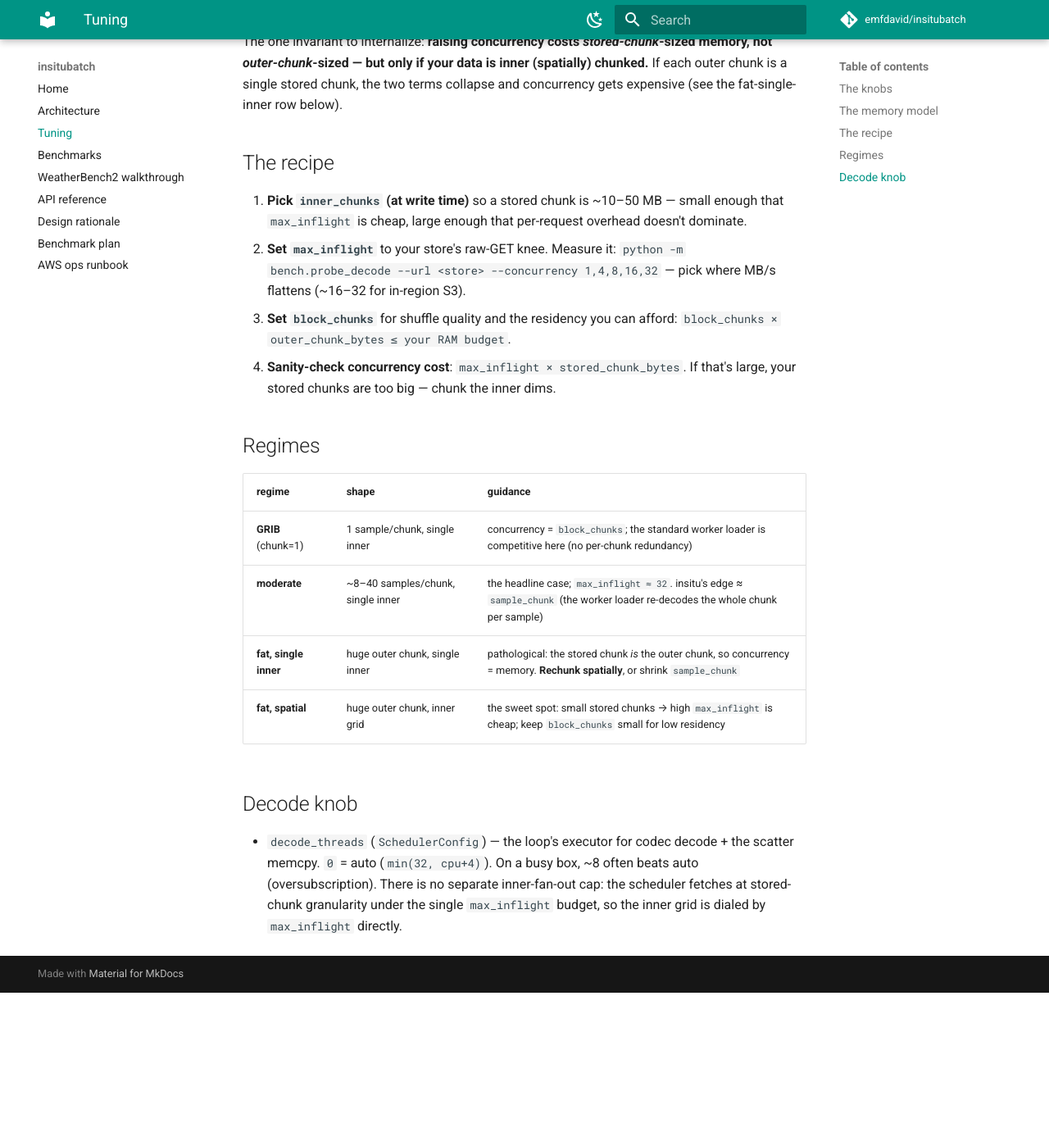
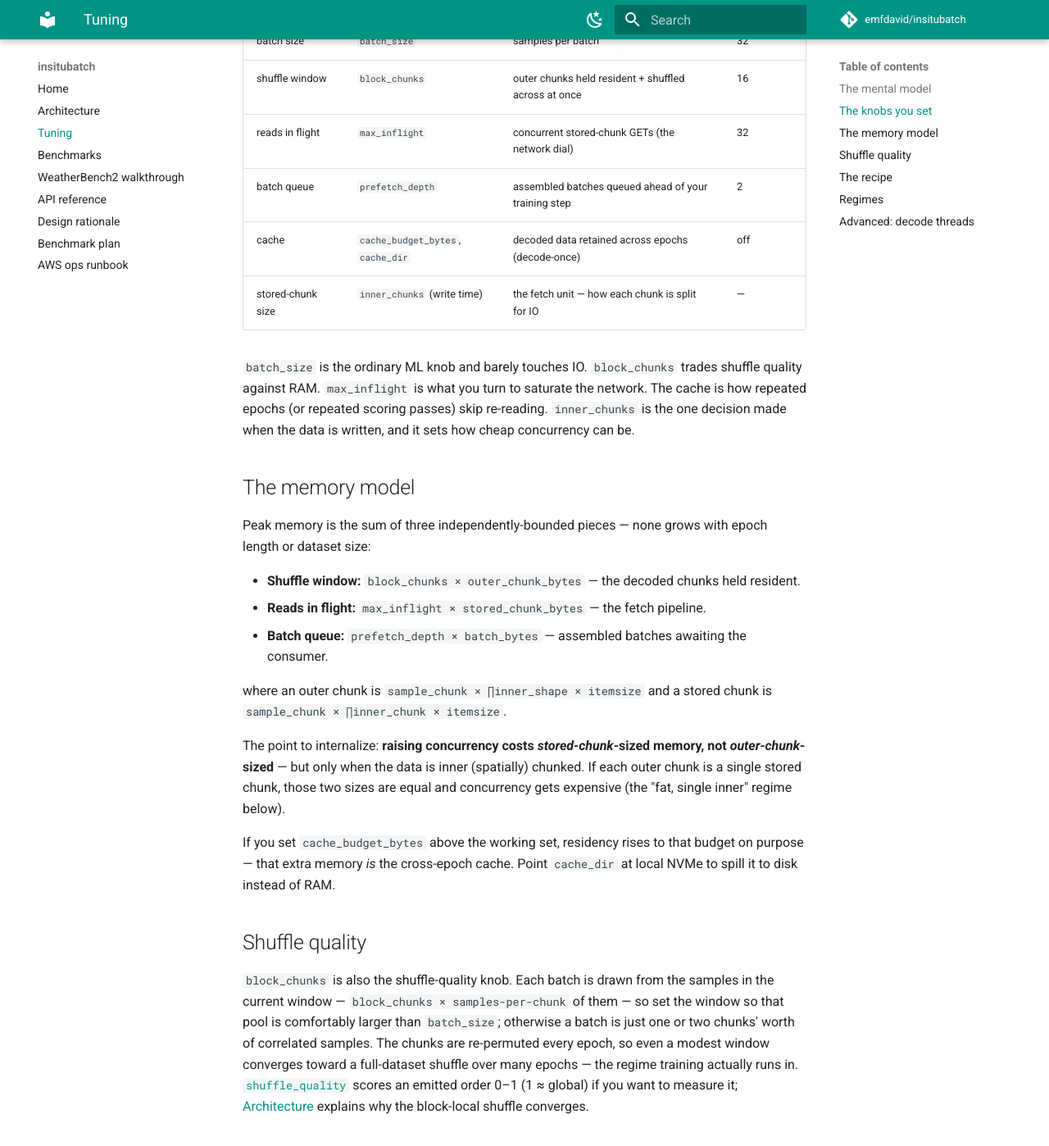
Before and after one commit to emfdavid/insitubatch, an MkDocs documentation site: the page built from docs/tuning.md, in a window 1280 px wide and 1400 px high, scrolled down 759 px. Shown: the whole window at 82% size. Built offline with MkDocs 1.6.1 and Material for MkDocs 9.7.7, drawn with Linux system fonts in a browser that asks for light colours; comment, search, counter and statistics services are not loaded; before the commit the page ends 1970 px from its top, so only the background shows below that; some of the changed text lies outside the part shown.

Commit message:
docs: rewrite tuning.md as practical setup guidance
Phase 3a of the docs cleanup.

- Lead with a plain-language mental model and a concept->argument knob table;
  defer the engine internals to architecture.md.
- Keep "sample" domain-neutral (a timestep, observation, or model state).
- Add a Shuffle quality section: set block_chunks x samples-per-chunk well above
  batch_size; chunks re-permute each epoch so the window converges toward a full
  shuffle over epochs; shuffle_quality measures it.
- Correct decode_threads: auto by default and not exposed on InSituDataset
  (reachable only via SchedulerConfig) -- now an advanced footnote.
- Replace the column-aligned comment block in the memory model with labeled
  pieces; verify all defaults against source.

Verified: mkdocs build --strict clean.

Co-Authored-By: Claude Opus 4.8 <noreply@anthropic.com>

````diff
--- a/docs/tuning.md
+++ b/docs/tuning.md
@@ -1,57 +1,105 @@
-# Tuning: chunks, concurrency, memory
+# Tuning: batch, shuffle window, concurrency, memory
 
-Three knobs decide insitubatch's throughput and memory. They're easy to set once
-you hold the mental model: **a sample is one outer-axis slice spanning all the inner
-chunks of its outer chunk; a batch draws `batch_size` shuffled samples from a window
-of `block_chunks` outer chunks.** From that, everything follows.
+This page is practical guidance for setting up `InSituDataset` on your own store. For *why*
+the engine behaves this way — the read plan, the pool, the prefetch pipeline — see
+[Architecture](architecture.md).
 
-## The knobs
+## The mental model
 
-| knob | controls | set it for |
-|---|---|---|
-| `block_chunks` | shuffle window + decoded chunks held resident | shuffle quality and the RAM you can spend |
-| `max_inflight` | reads in flight (network saturation) | the raw-GET knee of your store |
-| `inner_chunks` (at write time) | stored-chunk size = the fetch unit | cheap concurrency without tiny requests |
+Hold these two sentences and the rest follows:
+
+- A **sample** is one slice of the outer (sample) axis — a timestep, an observation, a
+  model state, whatever your rows are — spanning the whole inner extent of its chunk.
+- A **batch** draws `batch_size` shuffled samples from a **window** of `block_chunks` outer
+  chunks that the loader keeps decoded in memory at once.
+
+So the loader reads each chunk once, holds a rolling window of them, and serves shuffled
+batches out of that window — concurrency fills the window, the window bounds memory.
+
+## The knobs you set
+
+All of these are `InSituDataset(...)` arguments except the last, which is fixed when the
+store is written.
+
+| plain name | argument | what it does | default |
+|---|---|---|---|
+| batch size | `batch_size` | samples per batch | 32 |
+| shuffle window | `block_chunks` | outer chunks held resident + shuffled across at once | 16 |
+| reads in flight | `max_inflight` | concurrent stored-chunk GETs (the network dial) | 32 |
+| batch queue | `prefetch_depth` | assembled batches queued ahead of your training step | 2 |
+| cache | `cache_budget_bytes`, `cache_dir` | decoded data retained across epochs (decode-once) | off |
+| stored-chunk size | `inner_chunks` (write time) | the fetch unit — how each chunk is split for IO | — |
+
+`batch_size` is the ordinary ML knob and barely touches IO. `block_chunks` trades shuffle
+quality against RAM. `max_inflight` is what you turn to saturate the network. The cache is
+how repeated epochs (or repeated scoring passes) skip re-reading. `inner_chunks` is the one
+decision made when the data is written, and it sets how cheap concurrency can be.
 
 ## The memory model
 
-```
-peak ≈ block_chunks × (sample_chunk · ∏inner_shape · itemsize)   # residency (shuffle window)
-     + max_inflight × (sample_chunk · ∏inner_chunk  · itemsize)   # fetch pipeline (in flight)
-     + prefetch_depth × batch_bytes                               # assembled-batch queue
-```
+Peak memory is the sum of three independently-bounded pieces — none grows with epoch length
+or dataset size:
 
-The one invariant to internalize: **raising concurrency costs *stored-chunk*-sized
-memory, not *outer-chunk*-sized — but only if your data is inner (spatially)
-chunked.** If each outer chunk is a single stored chunk, the two terms collapse and
-concurrency gets expensive (see the fat-single-inner row below).
+- **Shuffle window:** `block_chunks × outer_chunk_bytes` — the decoded chunks held resident.
+- **Reads in flight:** `max_inflight × stored_chunk_bytes` — the fetch pipeline.
+- **Batch queue:** `prefetch_depth × batch_bytes` — assembled batches awaiting the consumer.
+
+where an outer chunk is `sample_chunk × ∏inner_shape × itemsize` and a stored chunk is
+`sample_chunk × ∏inner_chunk × itemsize`.
+
+The point to internalize: **raising concurrency costs *stored-chunk*-sized memory, not
+*outer-chunk*-sized** — but only when the data is inner (spatially) chunked. If each outer
+chunk is a single stored chunk, those two sizes are equal and concurrency gets expensive
+(the "fat, single inner" regime below).
+
+If you set `cache_budget_bytes` above the working set, residency rises to that budget on
+purpose — that extra memory *is* the cross-epoch cache. Point `cache_dir` at local NVMe to
+spill it to disk instead of RAM.
+
+## Shuffle quality
+
+`block_chunks` is also the shuffle-quality knob. Each batch is drawn from the samples in the
+current window — `block_chunks × samples-per-chunk` of them — so set the window so that pool
+is comfortably larger than `batch_size`; otherwise a batch is just one or two chunks' worth
+of correlated samples. The chunks are re-permuted every epoch, so even a modest window
+converges toward a full-dataset shuffle over many epochs — the regime training actually runs
+in. [`shuffle_quality`](api.md) scores an emitted order 0–1 (1 ≈ global) if you want to
+measure it; [Architecture](architecture.md) explains why the block-local shuffle converges.
 
 ## The recipe
 
-1. **Pick `inner_chunks` (at write time)** so a stored chunk is ~10–50 MB — small
-   enough that `max_inflight` is cheap, large enough that per-request overhead
-   doesn't dominate.
-2. **Set `max_inflight`** to your store's raw-GET knee. Measure it:
-   `python -m bench.probe_decode --url <store> --concurrency 1,4,8,16,32` — pick
-   where MB/s flattens (~16–32 for in-region S3).
-3. **Set `block_chunks`** for shuffle quality and the residency you can afford:
-   `block_chunks × outer_chunk_bytes ≤ your RAM budget`.
-4. **Sanity-check concurrency cost**: `max_inflight × stored_chunk_bytes`. If that's
-   large, your stored chunks are too big — chunk the inner dims.
+1. **At write time, pick `inner_chunks`** so a stored chunk is ~10–50 MB: small enough that
+   many reads in flight stay cheap, large enough that per-request overhead doesn't dominate.
+2. **Start with the defaults** (`max_inflight=32`, `block_chunks=16`). 32 reads in flight
+   saturates in-region S3 in most cases.
+3. **Raise `block_chunks`** for better shuffle quality, as far as your RAM allows
+   (`block_chunks × outer_chunk_bytes` ≤ your budget).
+4. **Tune `max_inflight`** if the network isn't saturated — raise it until decoded MB/s
+   stops climbing. From the repo you can measure the knee directly:
+
+   ```bash
+   python -m bench.probe_decode --url <store> --concurrency 1,4,8,16,32
+   ```
+
+5. **Sanity-check concurrency cost** (`max_inflight × stored_chunk_bytes`). If it's large,
+   your stored chunks are too big — chunk the inner dims (step 1).
+6. **For multi-epoch training**, set `cache_budget_bytes` to hold the split (and `cache_dir`
+   on NVMe to spill); epoch 0 warms it and later epochs read decode-once.
 
 ## Regimes
 
 | regime | shape | guidance |
 |---|---|---|
-| **GRIB** (chunk=1) | 1 sample/chunk, single inner | concurrency = `block_chunks`; the standard worker loader is competitive here (no per-chunk redundancy) |
-| **moderate** | ~8–40 samples/chunk, single inner | the headline case; `max_inflight ≈ 32`. insitu's edge ≈ `sample_chunk` (the worker loader re-decodes the whole chunk per sample) |
-| **fat, single inner** | huge outer chunk, single inner | pathological: the stored chunk *is* the outer chunk, so concurrency = memory. **Rechunk spatially**, or shrink `sample_chunk` |
-| **fat, spatial** | huge outer chunk, inner grid | the sweet spot: small stored chunks → high `max_inflight` is cheap; keep `block_chunks` small for low residency |
+| **GRIB** (chunk=1) | 1 sample/chunk, single inner | concurrency follows `block_chunks`; a worker loader is competitive here single-pass (nothing to amortize), but the cross-epoch cache wins repeated passes |
+| **moderate** | ~8–40 samples/chunk, single inner | the common case; `max_inflight ≈ 32`. insitu's edge grows with `sample_chunk` (each chunk is read once, not re-decoded per sample) |
+| **fat, single inner** | huge outer chunk, single inner | the stored chunk *is* the outer chunk, so concurrency costs full-chunk memory. **Rechunk the inner dims**, or shrink `sample_chunk` |
+| **fat, spatial** | huge outer chunk, inner grid | the sweet spot: small stored chunks make high `max_inflight` cheap; keep `block_chunks` small for low residency |
 
-## Decode knob
+## Advanced: decode threads
 
-- `decode_threads` (`SchedulerConfig`) — the loop's executor for codec decode + the
-  scatter memcpy. `0` = auto (`min(32, cpu+4)`). On a busy box, ~8 often beats auto
-  (oversubscription). There is no separate inner-fan-out cap: the scheduler fetches
-  at stored-chunk granularity under the single `max_inflight` budget, so the inner
-  grid is dialed by `max_inflight` directly.
+`decode_threads` (on `SchedulerConfig`) sizes the pool that runs codec decode and the
+scatter memcpy. It defaults to auto (`min(32, cpu+4)`) and rarely needs changing; on a busy
+box ~8 can beat auto by avoiding oversubscription. It is only reachable when you drive a
+`Scheduler` directly — `InSituDataset` uses the auto default. There is no separate
+inner-fan-out cap: the inner grid is dialed by `max_inflight`, which fetches at stored-chunk
+granularity.
````
